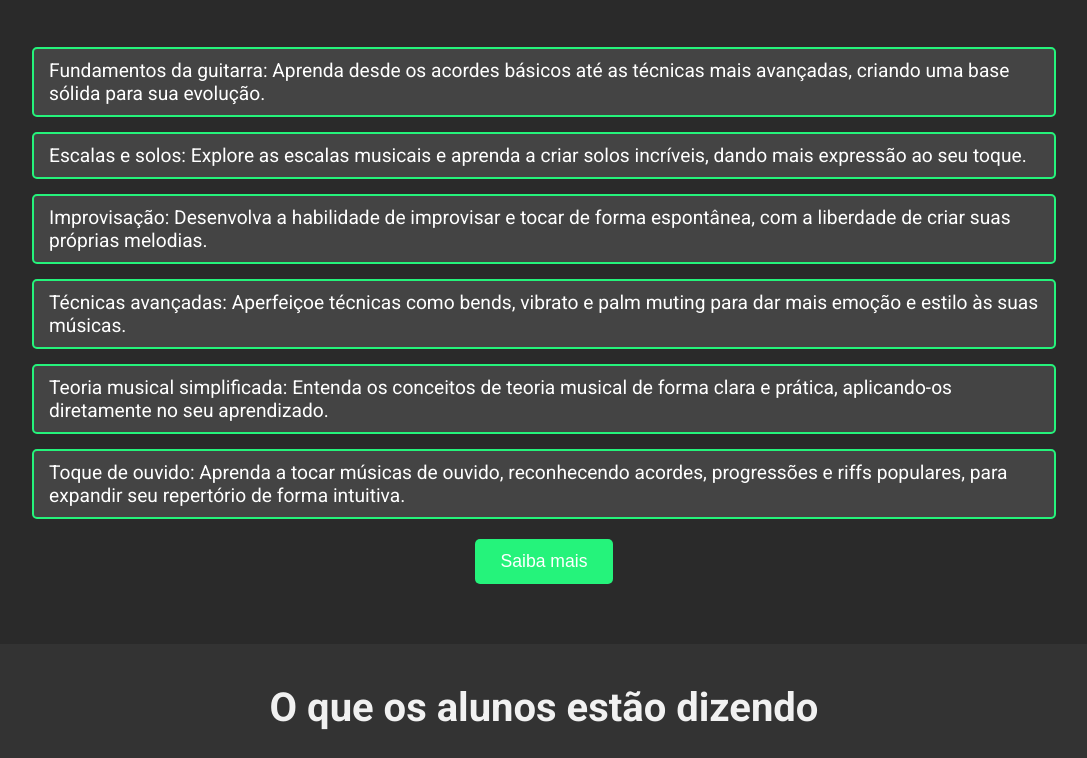
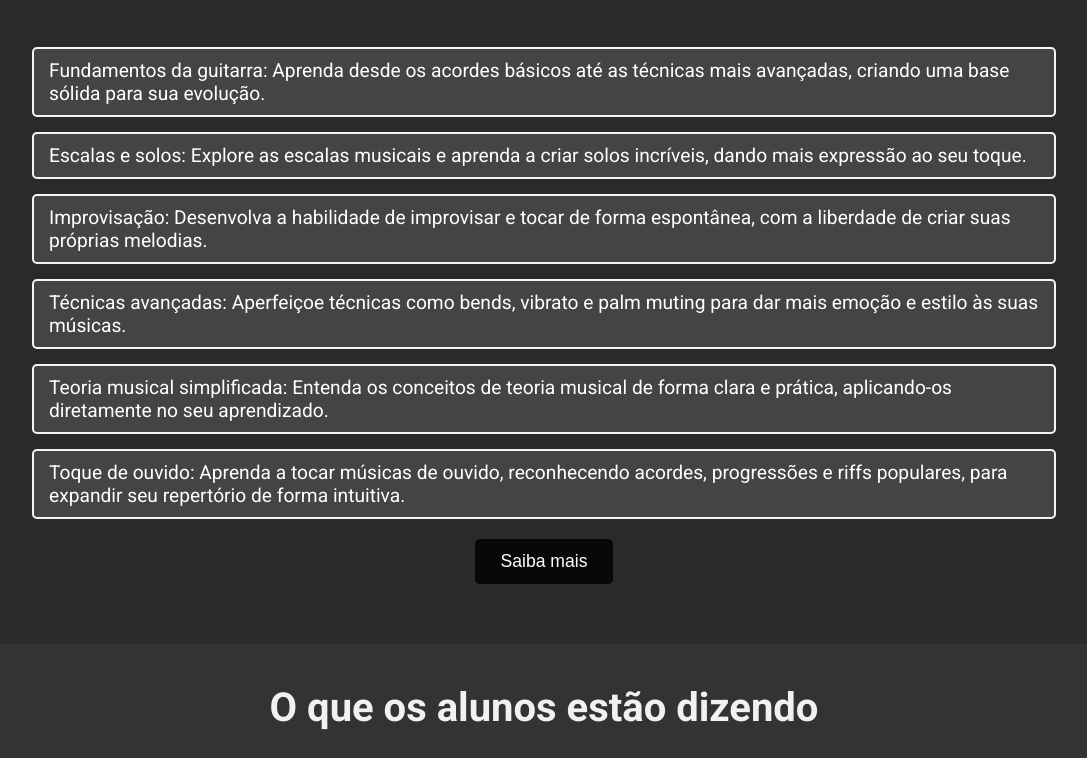
Before and after one commit to del-iron/paginadevendas, a plain HTML site: page index.html in a window 1280 px wide. Shown: the part 433-1191 px from the top of the page, without its empty margins (96-1183 px from the left). Drawn offline with Linux system fonts and the light colour scheme.

Commit message:
mudança de cor

```diff
--- a/style.css
+++ b/style.css
@@ -78,14 +78,14 @@
     margin: 15px 0;
     padding: 10px 15px;
     background-color: #444; /* Cor de fundo para os itens */
-    border: 2px solid #25f37b; /* Borda personalizada */
+    border: 2px solid #f8f3f3; /* Borda personalizada */
     border-radius: 5px; /* Bordas arredondadas */
     color: #fff;
     transition: all 0.3s ease; /* Transição suave para hover */
   }
 
   .curso ul li:hover {
-    background-color: #25f37b; /* Cor de fundo no hover */
+    background-color: #070808; /* Cor de fundo no hover */
     color: #fff; /* Cor do texto no hover */
     transform: translateX(10px); /* Efeito de movimento no hover */
   }
@@ -93,7 +93,7 @@
 
   /* Estiliza o botão dentro da seção do curso */
   .curso button {
-    background-color: #25f37b;  /* Cor de fundo do botão */
+    background-color: #070808;  /* Cor de fundo do botão */
     color: white;  /* Cor do texto do botão */
     border: none;  /* Remove a borda padrão */
     padding: 12px 25px;  /* Espaçamento interno */
```
